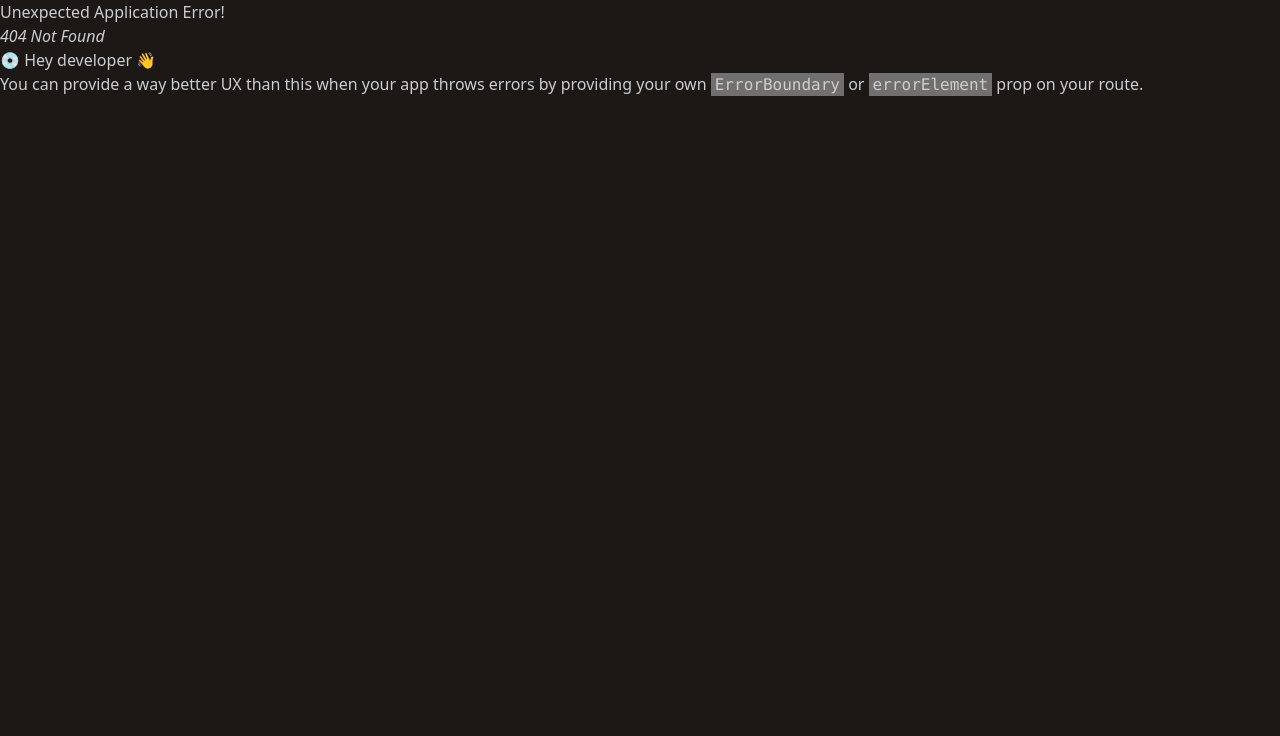
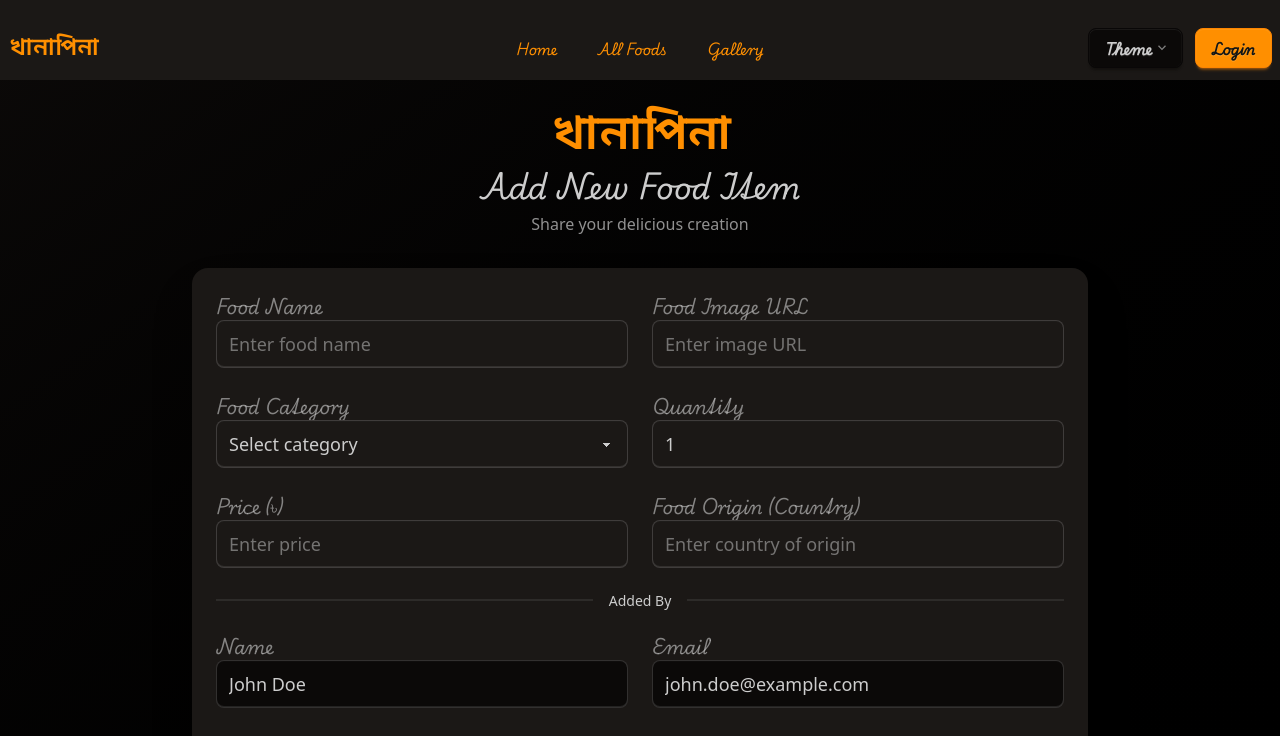
Before and after one commit to solaiman-islam-shadhin/khanapina, a React (Vite) app: page /add-food in a window 1280 px wide. Before the commit this address had no page. Shown: the top 736 px of the page. Built offline with nearby package versions, Linux system fonts and the light colour scheme.

Commit message:
added food item

```diff
--- a/src/Routes/Router.jsx
+++ b/src/Routes/Router.jsx
@@ -4,6 +4,7 @@ import { Home } from "../components/pages/Home";
 import { Login } from "../components/pages/Login";
 import { Register } from "../components/pages/Register";
 import { Purchase } from "../components/pages/Purchase";
+import { AddFood } from "../components/pages/AddFood";
 
 const router = createBrowserRouter([
     {
@@ -25,6 +26,10 @@ const router = createBrowserRouter([
             {
                 path: "purchase",
                 Component: Purchase
+            },
+            {
+                path: "add-food",
+                Component: AddFood
             }
         ]
     }
--- /dev/null
+++ b/src/components/pages/AddFood.jsx
@@ -0,0 +1,208 @@
+import React, { useState } from 'react'
+
+export const AddFood = () => {
+  const [formData, setFormData] = useState({
+    foodName: '',
+    foodImage: '',
+    foodCategory: '',
+    quantity: 1,
+    price: '',
+    foodOrigin: '',
+    description: ''
+  })
+
+  // Mock logged-in user data (in real app, this would come from auth context)
+  const loggedInUser = {
+    name: 'John Doe',
+    email: 'john.doe@example.com'
+  }
+
+  const categories = ['Bengali', 'Chinese', 'Indian', 'Continental', 'Fast Food', 'Dessert', 'Beverage']
+
+  const handleChange = (e) => {
+    const { name, value } = e.target
+    setFormData({
+      ...formData,
+      [name]: value
+    })
+  }
+
+  const handleSubmit = (e) => {
+    e.preventDefault()
+
+    const foodData = {
+      ...formData,
+      addedBy: {
+        name: loggedInUser.name,
+        email: loggedInUser.email
+      },
+      addedDate: Date.now()
+    }
+
+    console.log('Food data:', foodData)
+    alert('Food item added successfully!')
+  }
+
+  return (
+    <div className="min-h-screen bg-gradient-to-br from-base-200 to-base-300 py-8 px-4">
+      <div className="container mx-auto max-w-4xl">
+        <div className="text-center mb-8">
+          <h1 className="text-5xl font-mina text-primary mb-2">খানাপিনা</h1>
+          <h2 className="text-3xl font-play text-base-content">Add New Food Item</h2>
+          <p className="text-base-content opacity-70 mt-2">Share your delicious creation</p>
+        </div>
+
+        <div className="card bg-base-100 shadow-2xl">
+          <div className="card-body">
+            <form onSubmit={handleSubmit} className="space-y-6">
+              <div className="grid grid-cols-1 md:grid-cols-2 gap-6">
+                <div className="form-control">
+                  <label className="label">
+                    <span className="label-text font-play text-lg">Food Name</span>
+                  </label>
+                  <input
+                    type="text"
+                    name="foodName"
+                    value={formData.foodName}
+                    onChange={handleChange}
+                    placeholder="Enter food name"
+                    className="input input-bordered input-lg w-full focus:input-primary"
+                    required
+                  />
+                </div>
+
+                <div className="form-control">
+                  <label className="label">
+                    <span className="label-text font-play text-lg">Food Image URL</span>
+                  </label>
+                  <input
+                    type="url"
+                    name="foodImage"
+                    value={formData.foodImage}
+                    onChange={handleChange}
+                    placeholder="Enter image URL"
+                    className="input input-bordered input-lg w-full focus:input-primary"
+                    required
+                  />
+                </div>
+
+                <div className="form-control">
+                  <label className="label">
+                    <span className="label-text font-play text-lg">Food Category</span>
+                  </label>
+                  <select
+                    name="foodCategory"
+                    value={formData.foodCategory}
+                    onChange={handleChange}
+                    className="select select-bordered select-lg w-full focus:select-primary"
+                    required
+                  >
+                    <option value="">Select category</option>
+                    {categories.map(category => (
+                      <option key={category} value={category}>{category}</option>
+                    ))}
+                  </select>
+                </div>
+
+                <div className="form-control">
+                  <label className="label">
+                    <span className="label-text font-play text-lg">Quantity</span>
+                  </label>
+                  <input
+                    type="number"
+                    name="quantity"
+                    value={formData.quantity}
+                    onChange={handleChange}
+                    className="input input-bordered input-lg w-full focus:input-primary"
+                    min="1"
+                    required
+                  />
+                </div>
+
+                <div className="form-control">
+                  <label className="label">
+                    <span className="label-text font-play text-lg">Price (৳)</span>
+                  </label>
+                  <input
+                    type="number"
+                    name="price"
+                    value={formData.price}
+                    onChange={handleChange}
+                    placeholder="Enter price"
+                    className="input input-bordered input-lg w-full focus:input-primary"
+                    min="1"
+                    required
+                  />
+                </div>
+
+                <div className="form-control">
+                  <label className="label">
+                    <span className="label-text font-play text-lg">Food Origin (Country)</span>
+                  </label>
+                  <input
+                    type="text"
+                    name="foodOrigin"
+                    value={formData.foodOrigin}
+                    onChange={handleChange}
+                    placeholder="Enter country of origin"
+                    className="input input-bordered input-lg w-full focus:input-primary"
+                    required
+                  />
+                </div>
+              </div>
+
+              <div className="divider">Added By</div>
+
+              <div className="grid grid-cols-1 md:grid-cols-2 gap-6">
+                <div className="form-control">
+                  <label className="label">
+                    <span className="label-text font-play text-lg">Name</span>
+                  </label>
+                  <input
+                    type="text"
+                    value={loggedInUser.name}
+                    className="input input-bordered input-lg w-full bg-base-200"
+                    readOnly
+                  />
+                </div>
+
+                <div className="form-control">
+                  <label className="label">
+                    <span className="label-text font-play text-lg">Email</span>
+                  </label>
+                  <input
+                    type="email"
+                    value={loggedInUser.email}
+                    className="input input-bordered input-lg w-full bg-base-200"
+                    readOnly
+                  />
+                </div>
+              </div>
+
+              <div className="form-control">
+                <label className="label">
+                  <span className="label-text font-play text-lg">Description</span>
+                </label>
+                <textarea
+                  name="description"
+                  value={formData.description}
+                  onChange={handleChange}
+                  placeholder="Enter ingredients, making procedure, and other details..."
+                  className="textarea textarea-bordered textarea-lg w-full focus:textarea-primary h-32"
+                  required
+                ></textarea>
+              </div>
+
+              <button
+                type="submit"
+                className="btn btn-primary btn-lg w-full font-play text-xl"
+              >
+                Add Item
+              </button>
+            </form>
+          </div>
+        </div>
+      </div>
+    </div>
+  )
+}
```
